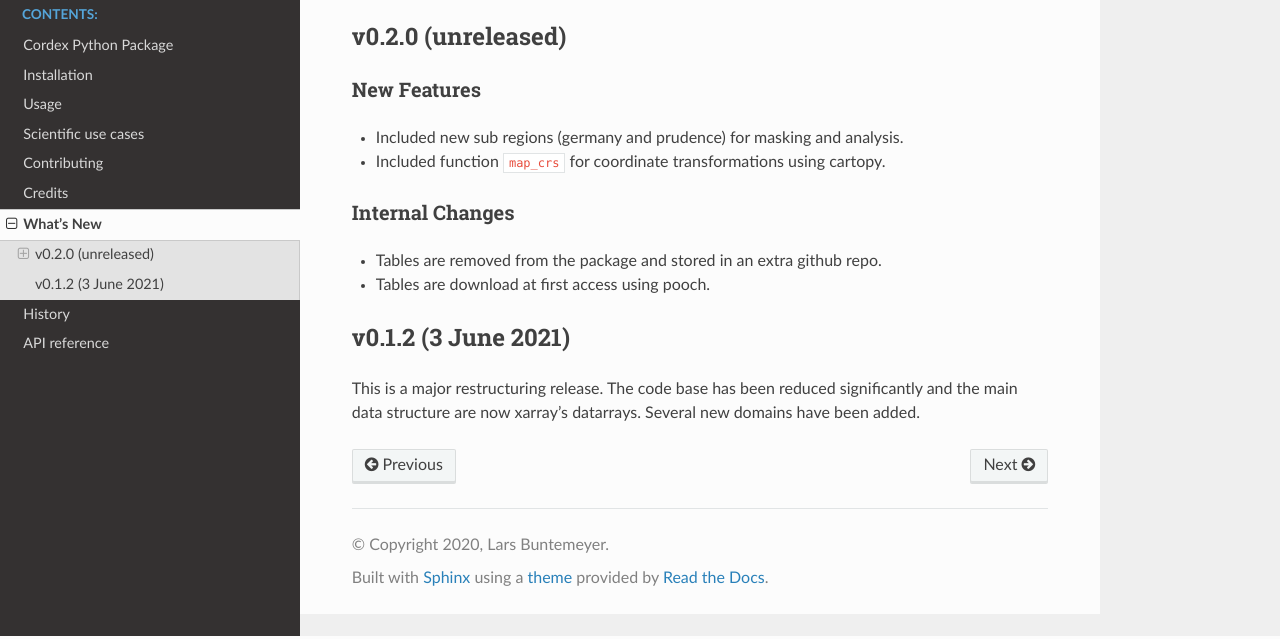
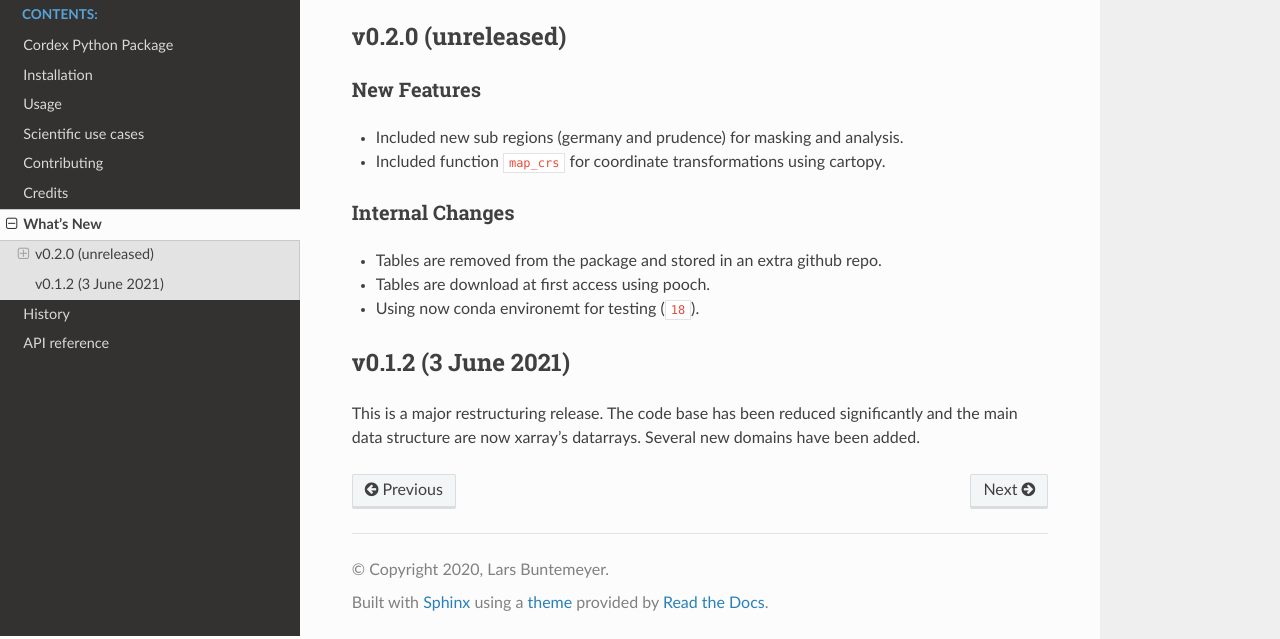
Before and after one commit to euro-cordex/py-cordex, a Sphinx documentation site: the page built from docs/whats_new.rst, in a window 1280 px wide, cut to the strip 264-903 px from the top of the page. Built offline with Sphinx 7.4.7 and the Read the Docs theme 2.0.0, drawn with Linux system fonts in a browser that asks for light colours; pages that are not in the unit, such as notebooks, are missing from menus; cross-references to code outside the pages are shown as plain code.

Commit message:
Update whats_new.rst

```diff
--- a/docs/whats_new.rst
+++ b/docs/whats_new.rst
@@ -20,6 +20,7 @@ Internal Changes
 ~~~~~~~~~~~~~~~~
 - Tables are removed from the package and stored in an extra github repo.
 - Tables are download at first access using pooch.
+- Using now conda environemt for testing (:pull:`18`).
 
 v0.1.2 (3 June 2021)
 --------------------
```
